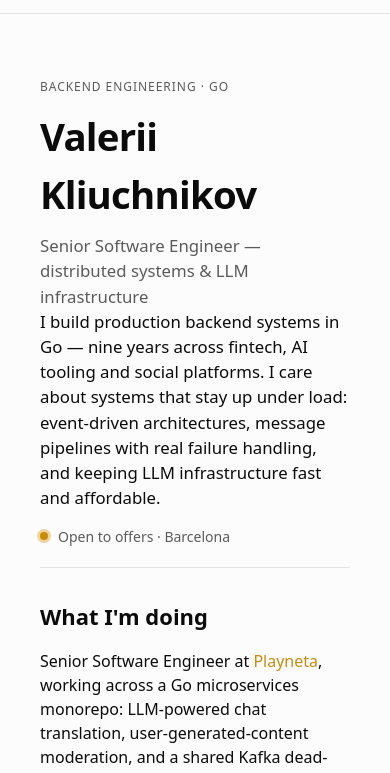
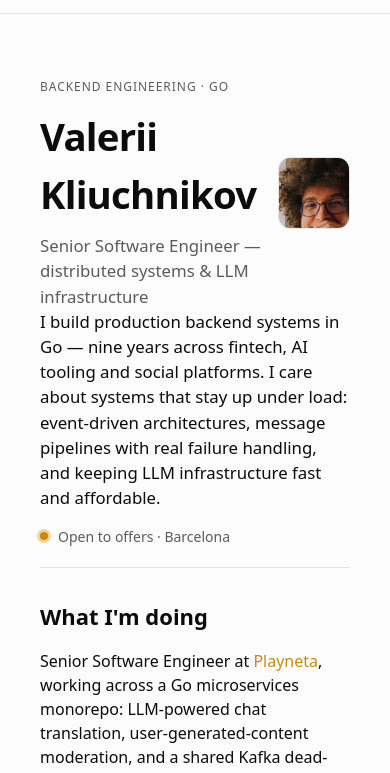
Before and after one commit to kliuchnikovv/kliuchnikovv.github.io, an Astro site: page /about in a window 390 px wide. Shown: the part 62-835 px from the top of the page. Built offline with nearby package versions, Linux system fonts and the light colour scheme; Astro itself is replaced by a stand-in of ours.

Commit message:
feat: add author photo — AuthorBio avatar and /about hero
Square face crop in public/avatar.jpg, referenced from config.author.avatar;
monogram kept as fallback. Hero portrait sized down to 96px.

Co-Authored-By: Claude Opus 4.8 <noreply@anthropic.com>

```diff
--- a/src/config.ts
+++ b/src/config.ts
@@ -19,6 +19,8 @@ export const author = {
   initials: 'VK',
   role: 'Senior Software Engineer',
   bio: 'Go and systems engineer in Barcelona. I write about distributed backends, event-driven systems, and the things I build.',
+  /** Square portrait in /public; the monogram is the fallback when empty. */
+  avatar: '/avatar.jpg',
   aboutHref: '/about/',
 } as const;
 
--- a/src/pages/about.astro
+++ b/src/pages/about.astro
@@ -1,6 +1,7 @@
 ---
 import BaseLayout from '../layouts/BaseLayout.astro';
 import AvailabilityDot from '../components/AvailabilityDot.astro';
+import { author } from '../config';
 
 const projects = [
   { url: 'https://github.com/kliuchnikovv/engi', kicker: 'Go · web framework', name: 'engi',
@@ -22,9 +23,16 @@ const projects = [
 >
   <article class="about page">
     <header class="hero">
-      <p class="eyebrow">Backend engineering · Go</p>
-      <h1>Valerii Kliuchnikov</h1>
-      <p class="role">Senior Software Engineer — distributed systems &amp; LLM infrastructure</p>
+      <div class="hero-main">
+        <div class="hero-text">
+          <p class="eyebrow">Backend engineering · Go</p>
+          <h1>Valerii Kliuchnikov</h1>
+          <p class="role">Senior Software Engineer — distributed systems &amp; LLM infrastructure</p>
+        </div>
+        {author.avatar && (
+          <img class="portrait" src={author.avatar} alt={author.name} width="132" height="132" />
+        )}
+      </div>
       <p class="lede">
         I build production backend systems in Go — nine years across fintech, AI tooling and social
         platforms. I care about systems that stay up under load: event-driven architectures, message
@@ -97,6 +105,21 @@ const projects = [
 
 <style>
   .hero { padding-bottom: 8px; }
+  .hero-main {
+    display: flex;
+    align-items: center;
+    justify-content: space-between;
+    gap: 28px;
+  }
+  .hero-text { min-width: 0; }
+  .portrait {
+    width: 96px;
+    height: 96px;
+    border-radius: var(--radius-lg);
+    object-fit: cover;
+    flex-shrink: 0;
+    border: 1px solid var(--border);
+  }
   .hero h1 { margin: 0; font-size: clamp(2.4rem, 6vw, 3.4rem); font-weight: 600; letter-spacing: -0.02em; }
   .hero .role { margin: 10px 0 0; font-size: clamp(1.05rem, 3vw, 1.3rem); color: var(--muted-foreground); }
   .lede { max-width: 60ch; margin: 20px 0 0; font-size: 1.05rem; }
@@ -132,4 +155,13 @@ const projects = [
   .tech dt { font-size: 13px; color: var(--muted-foreground); margin-bottom: 4px; }
   .tech dd { margin: 0; }
   .colo { color: var(--muted-foreground); font-size: 14px; }
+
+  @media (max-width: 640px) {
+    .hero-main {
+      flex-direction: row;
+      align-items: center;
+      gap: 16px;
+    }
+    .portrait { width: 72px; height: 72px; }
+  }
 </style>
```
Also changed, not shown: src/components/AuthorBio.astro (+12 -3 lines), tests/components.test.ts (+3 -2 lines), public/avatar.jpg (added).
